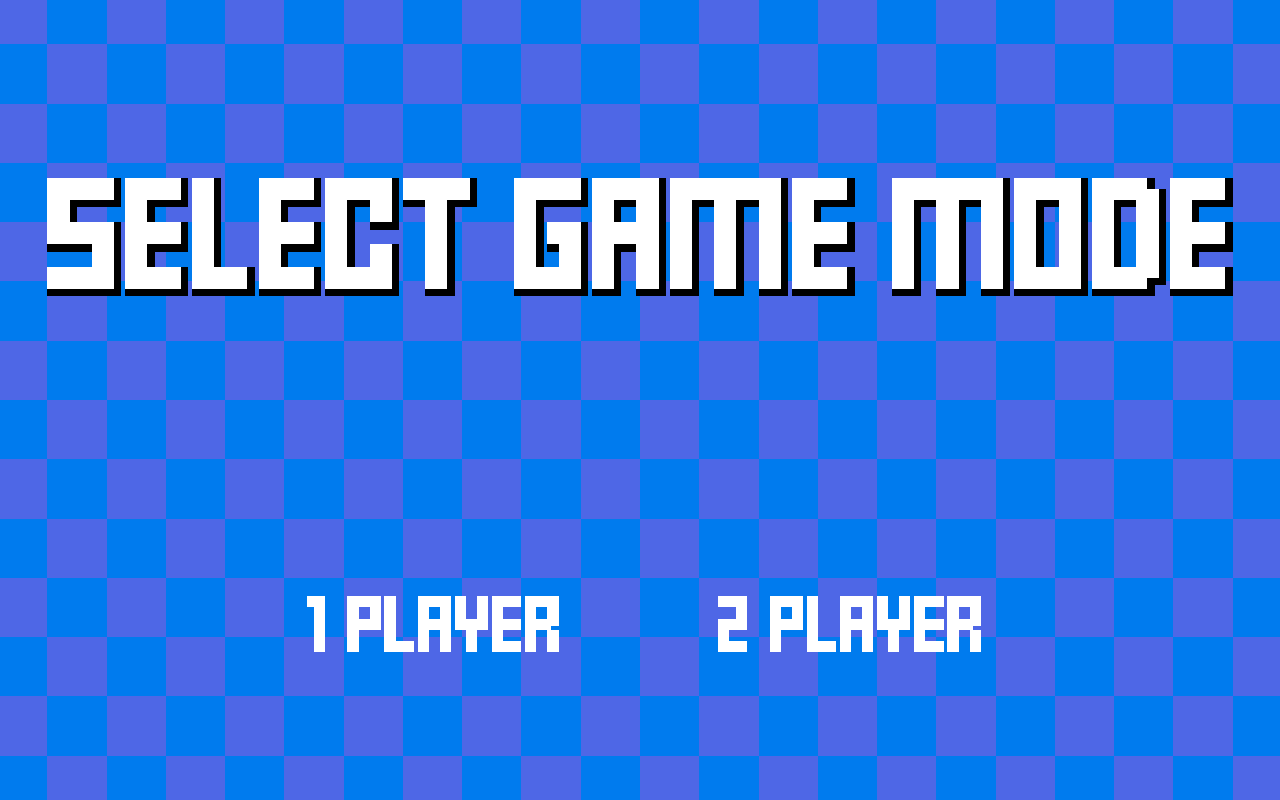
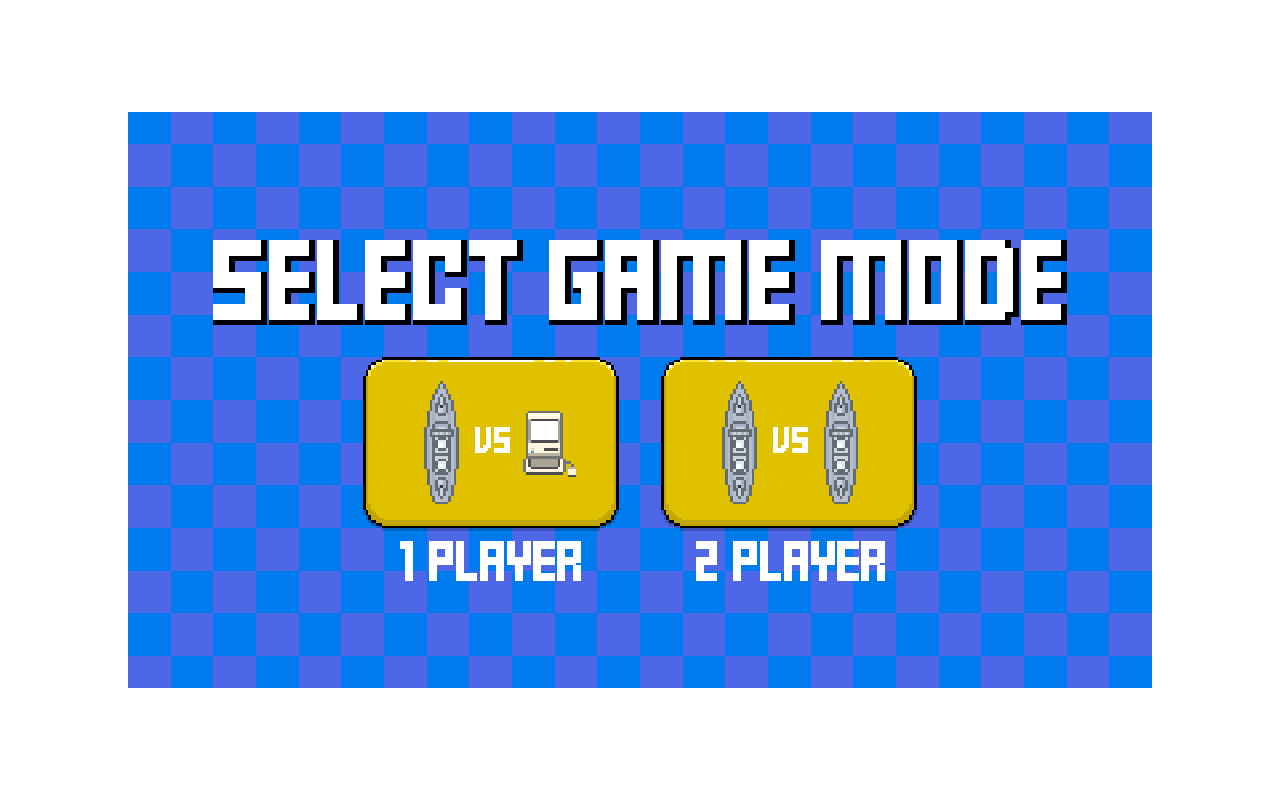
Before and after one commit to logankcc/bit-barrage, a plain HTML site: page index.html in a window 1280 px wide. Both pictures are taken after a click on the button 640 px from the left and 400 px from the top of the page. Drawn offline with Linux system fonts and the light colour scheme.

Commit message:
Moved game window inside a container

```diff
--- a/index.html
+++ b/index.html
@@ -7,26 +7,30 @@
     <title>Bit Barrage</title>
     <link rel="stylesheet" href="style.css">
     <link rel="icon" href="favicon.ico" type="image/x-icon">
+    <link rel="preload" href="assets/images/default-background.png" as="image">
+    <link rel="preload" href="assets/images/select-game-mode-background.png" as="image">
 </head>
 
 <body>
+    <!-- Game Container -->
+    <div id="game-container">
         <!-- Home Screen -->
-    <div id="home-screen">
+        <div id="home-screen" class="screen">
             <button id="play-button" type="button">
-            <img src="assets/sprites/buttons/idle/play-button-idle.png" alt="Play">
+                <img src="assets/sprites/buttons/idle/play-button-idle.png">
             </button>
         </div>
         <!-- Select Game Mode Screen -->
-    <div id="select-game-mode-screen">
-        <!-- TODO: Implement buttons
+        <div id="select-game-mode-screen" class="screen">
             <button id="single-player-button" type="button">
-            <img src="assets/sprites/buttons/idle/single-player-button-idle.png" alt="Single Player">
+                <img src="assets/sprites/buttons/idle/single-player-button-idle.png">
             </button>
             <button id="multi-player-button" type="button">
-            <img src="assets/sprites/buttons/idle/multi-player-button-idle.png" alt="Multiplayer">
+                <img src="assets/sprites/buttons/idle/multi-player-button-idle.png">
             </button>
-        -->
         </div>
+    </div>
+
     <script src="script.js"></script>
 </body>
 
--- a/script.js
+++ b/script.js
@@ -1,5 +1,3 @@
-console.log('JavaScript is running!');
-
 // ------------------------------------------------------------------------------------------------
 //  Home Screen Logic
 // ------------------------------------------------------------------------------------------------
@@ -11,7 +9,7 @@ const homeScreen = (() => {
 
     // Function to show the Home screen
     const show = () => {
-        homeElement.style.display = 'block';
+        homeElement.style.display = 'flex';
     };
 
     // Function to hide the Home screen
@@ -21,7 +19,6 @@ const homeScreen = (() => {
 
     // Play button click event listener
     playButton.addEventListener('click', () => {
-        console.log('Play button clicked!');
         hide();
         selectGameModeScreen.show();
     });
@@ -40,10 +37,12 @@ const homeScreen = (() => {
 const selectGameModeScreen = (() => {
     // Get HTML element IDs
     const gameModeElement = document.getElementById('select-game-mode-screen');
+    const singlePlayerButton = document.getElementById('single-player-button');
+    const multiPlayerButton = document.getElementById('multi-player-button');
 
     // Function to show the Select Game Mode screen
     const show = () => {
-        gameModeElement.style.display = 'block';
+        gameModeElement.style.display = 'flex';
     };
 
     // Function to hide the Select Game Mode screen
@@ -51,6 +50,16 @@ const selectGameModeScreen = (() => {
         gameModeElement.style.display = 'none';
     };
 
+    // Single Player button click event listener
+    singlePlayerButton.addEventListener('click', () => {
+        console.log('Single Player button pressed!')
+    });
+
+    // Multiplayer button click event listener
+    multiPlayerButton.addEventListener('click', () => {
+        console.log('Multiplayer button pressed!')
+    });
+
     // Expose public functions
     return {
         show,
--- a/style.css
+++ b/style.css
@@ -1,3 +1,21 @@
+/* ---------------------------------------------------------------------------------------------
+   CSS Variables
+   --------------------------------------------------------------------------------------------- */
+
+:root {
+    /* Colors */
+    --background-color: #ffffff;
+
+    /* Dimensions */
+    --container-width: 80vw;
+    --background-sprite-width: 384;
+    --background-sprite-height: 216;
+
+    /* Aspect Ratio */
+    --aspect-ratio-width: 16;
+    --aspect-ratio-height: 9;
+}
+
 /* ---------------------------------------------------------------------------------------------
     Global Styles
    --------------------------------------------------------------------------------------------- */
@@ -5,7 +23,8 @@
 body {
     margin: 0;
     padding: 0;
-    background-color: #fff;
+    background-color: var(--background-color);
+    overflow: hidden;
 }
 
 /* Button styles*/
@@ -16,9 +35,41 @@ button {
     padding: 0;
 }
 
-/* Image styles for all buttons */
+/* Button image styles */
 button img {
-    transform: scale(5);
+    width: 100%;
+    height: auto;
+    image-rendering: pixelated;
+}
+
+/* ---------------------------------------------------------------------------------------------
+    Game Container Styles
+   --------------------------------------------------------------------------------------------- */
+
+#game-container {
+    position: absolute;
+    top: 50%;
+    left: 50%;
+    transform: translate(-50%, -50%);
+    width: var(--container-width);
+    height: calc(var(--container-width) * var(--aspect-ratio-height) / var(--aspect-ratio-width));
+    background-color: var(--background-color);
+    overflow: hidden;
+}
+
+/* ---------------------------------------------------------------------------------------------
+    Reusable Component Styles
+   --------------------------------------------------------------------------------------------- */
+
+.screen {
+    display: none;
+    justify-content: center;
+    align-items: center;
+    width: 100%;
+    height: 100%;
+    background-size: cover;
+    background-position: center;
+    background-repeat: no-repeat;
     image-rendering: pixelated;
 }
 
@@ -28,16 +79,17 @@ button img {
 
 #home-screen {
     display: flex;
-    justify-content: center;
-    align-items: center;
-    height: 100vh;
+    background-image: url('assets/images/default-background.png');
+}
 
-    background-image: url('assets/images/default-background.png');
-    background-size: cover;
-    background-position: center;
-    background-repeat: no-repeat;
-
-    image-rendering: pixelated;
+/* Position the Play button */
+#play-button {
+    position: fixed;
+    top: 50%;
+    left: 50%;
+    transform: translate(-50%, -50%);
+    width: calc(64 / var(--background-sprite-width) * 100%);
+    height: auto;
 }
 
 /* Hover state for the Play button */
@@ -50,13 +102,33 @@ button img {
    --------------------------------------------------------------------------------------------- */
 
 #select-game-mode-screen {
-    display: none;
-    height: 100vh;
+    background-image: url('assets/images/select-game-mode-background.png');
+}
 
-    background-image: url('assets/images/select-game-mode-background.png');
-    background-size: cover;
-    background-position: center;
-    background-repeat: no-repeat;
+/* Position the Single Player button */
+#single-player-button {
+    position: absolute;
+    top: calc(92 / var(--background-sprite-height) * 100%);
+    left: calc(88 / var(--background-sprite-width) * 100%);
+    width: calc(96 / var(--background-sprite-width) * 100%);
+    height: auto;
+}
 
-    image-rendering: pixelated;
+/* Position the Multiplayer button */
+#multi-player-button {
+    position: absolute;
+    top: calc(92 / var(--background-sprite-height) * 100%);
+    left: calc(200 / var(--background-sprite-width) * 100%);
+    width: calc(96 / var(--background-sprite-width) * 100%);
+    height: auto;
 }
+
+/* Hover state for the Single Player button */
+#single-player-button:hover img {
+    content: url('assets/sprites/buttons/hover/single-player-button-hover.png');
+}
+
+/* Hover state for the Multiplayer button */
+#multi-player-button:hover img {
+    content: url('assets/sprites/buttons/hover/multi-player-button-hover.png');
+}
```
Lines whose indentation alone changed are shown as unchanged.
